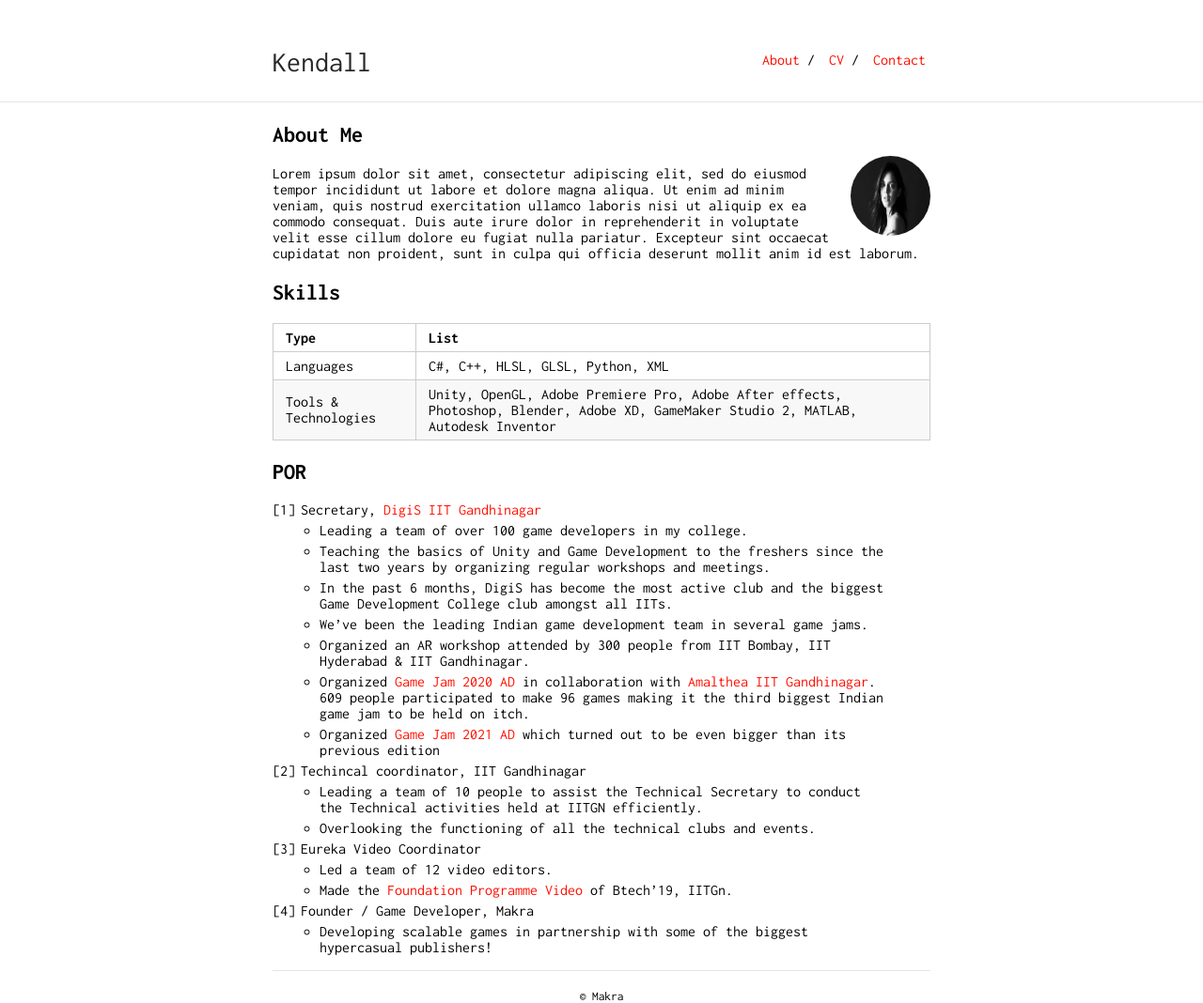
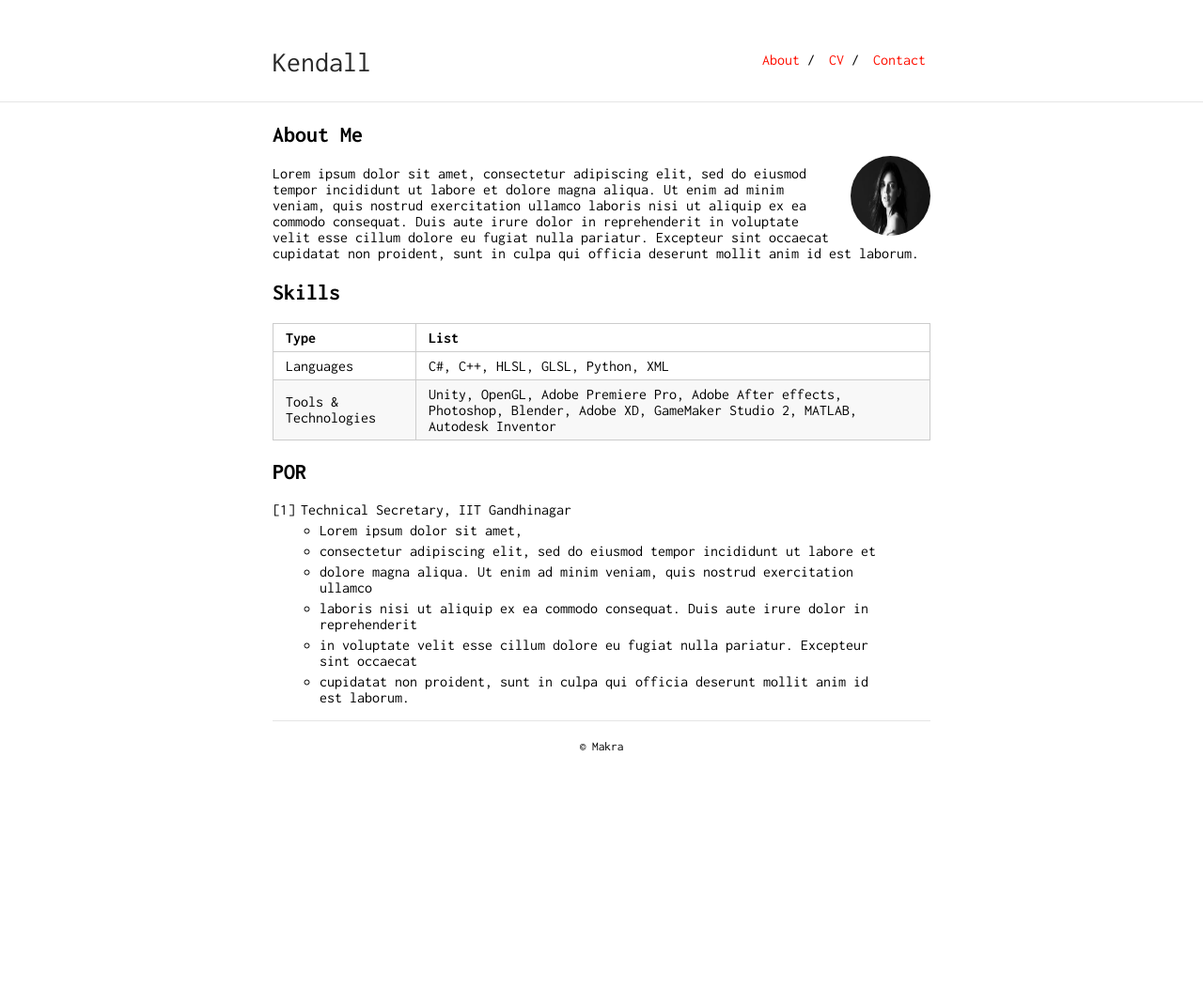
Before and after one commit to varunb0801/HackRush-22, a Jekyll site: the page built from index.md, in a window 1280 px wide. Shown: the whole page at 94% size. Built offline with Jekyll 4.4.1, drawn with Linux system fonts in a browser that asks for light colours; our own code applies the rules of GitHub Pages for plain Markdown files; after the commit the page ends 900 px from its top, so only the background shows below that.

Commit message:
Update index.md

```diff
--- a/index.md
+++ b/index.md
@@ -15,19 +15,10 @@ Languages | C#, C++, HLSL, GLSL, Python, XML
 Tools & Technologies | Unity, OpenGL, Adobe Premiere Pro, Adobe After effects, Photoshop, Blender, Adobe XD, GameMaker Studio 2, MATLAB, Autodesk Inventor
 
 ## POR
- 1. Secretary, [DigiS IIT Gandhinagar](https://www.instagram.com/digis_iitgn/)
-  * Leading a team of over 100 game developers in my college.
-  * Teaching the basics of Unity and Game Development to the freshers since the last two years by organizing regular workshops and meetings.
-  * In the past 6 months, DigiS has become the most active club and the biggest Game Development College club amongst all IITs.
-  * We've been the leading Indian game development team in several game jams.
-  * Organized an AR workshop attended by 300 people from IIT Bombay, IIT Hyderabad & IIT Gandhinagar.
-  * Organized [Game Jam 2020 AD](https://itch.io/jam/gamejam-2020-ad) in collaboration with [Amalthea IIT Gandhinagar](https://www.instagram.com/amalthea_iitgn/). 609 people         participated to make 96 games making it the third biggest Indian game jam to be held on itch.
-  * Organized [Game Jam 2021 AD](https://itch.io/jam/game-jam-2021-ad-420) which turned out to be even bigger than its previous edition
- 2. Techincal coordinator, IIT Gandhinagar
-  * Leading a team of 10 people to assist the Technical Secretary to conduct the Technical activities held at IITGN efficiently.
-  * Overlooking the functioning of all the technical clubs and events.
- 3. Eureka Video Coordinator
-  * Led a team of 12 video editors.
-  * Made the [Foundation Programme Video](https://youtu.be/SLwEwTwHNhM) of Btech'19, IITGn.
- 4. Founder / Game Developer, Makra
-  * Developing scalable games in partnership with some of the biggest hypercasual publishers!
+ 1. Technical Secretary, IIT Gandhinagar
+  * Lorem ipsum dolor sit amet,
+  * consectetur adipiscing elit, sed do eiusmod tempor incididunt ut labore et
+  * dolore magna aliqua. Ut enim ad minim veniam, quis nostrud exercitation ullamco
+  * laboris nisi ut aliquip ex ea commodo consequat. Duis aute irure dolor in reprehenderit
+  * in voluptate velit esse cillum dolore eu fugiat nulla pariatur. Excepteur sint occaecat
+  * cupidatat non proident, sunt in culpa qui officia deserunt mollit anim id est laborum.
```
